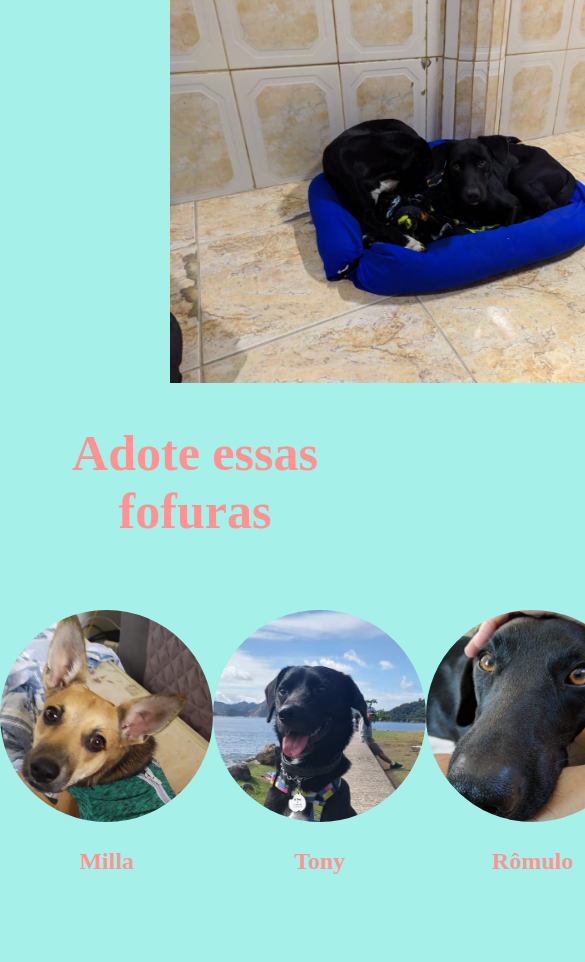
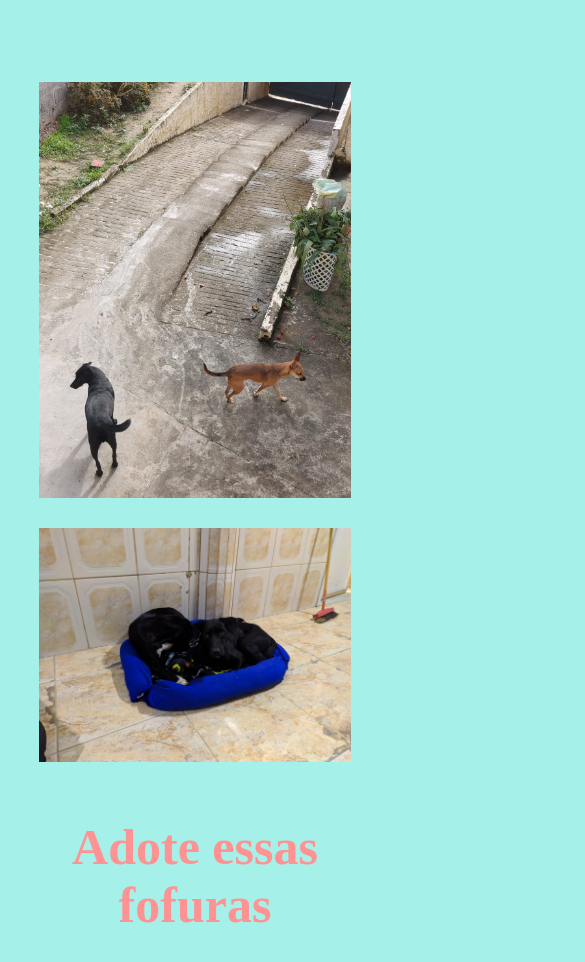
Before and after one commit to amandaafreitas/programadores-cariocas, a plain HTML site: page projeto-adote-aqui/index.html in a window 390 px wide. Shown: the part 730-1692 px from the top of the page, 585 px wide, since content can reach past the window. Drawn offline with Linux system fonts and the light colour scheme.

Commit message:
colocando responsividade

```diff
--- a/projeto-adote-aqui/css/style.css
+++ b/projeto-adote-aqui/css/style.css
@@ -126,3 +126,46 @@ a {
 .imagem-abrigo {
   height: 400px;
 }
+
+/* responsividade */
+
+@media (max-width: 768px) {
+  body {
+    width: 100vw;
+  }
+  .navegacao {
+    width: inherit;
+    flex-direction: column;
+    align-items: center;
+  }
+  .sobre-texto-paragrafos {
+    width: 80%;
+  }
+  .imagens-abrigo {
+    flex-direction: column;
+    width: auto;
+    align-items: center;
+  }
+
+  .imagem-abrigo {
+    width: 80%;
+    height: 80%;
+    margin: 15px;
+  }
+
+  .cachorros-adocao {
+    display: grid;
+    grid-template-columns: 1fr 1fr;
+  }
+
+  .rodape {
+    height: auto;
+  }
+}
+
+@media (max-width: 425px) {
+  .cachorros-adocao {
+    display: flex;
+    flex-direction: column;
+  }
+}
--- a/projeto-adote-aqui/index.html
+++ b/projeto-adote-aqui/index.html
@@ -30,8 +30,12 @@
 
         <section class="sobre-texto">
             <h1>Sobre o abrigo</h1>
-            <p id="paragrafo-1"> O abrigo foi criado em 2013 por nossa fundadora, Amanda Freitas, que procurava por voluntários para ajudar a resgatar animais de rua na cidade do Rio de Janeiro.</p>
-            <p id="paragrafo-2">Hoje contamos com mais de 50 voluntários ajudando na missão de resgatar animais indefesos e desesperados por socorro.Todo mês a ong Adote aqui promove feiras de adoção de cachorros e gatos, com o objetivo de buscar lares responsáveis para esses animaizinhos. Temos como objetivo aumentar o espaço do abrigo para acolher mais anmais e para isso contamos com sua ajuda, ainda que pequena, já fará uma enorme diferença na vida desses animaizinhos</p>
+            <div class="sobre-texto-paragrafos">
+                <p id="paragrafo-1"> O abrigo foi criado em 2013 por nossa fundadora, Amanda Freitas, que procurava por voluntários para ajudar a resgatar animais de rua na cidade do Rio de Janeiro.</p>
+                <p id="paragrafo-2">Hoje contamos com mais de 50 voluntários ajudando na missão de resgatar animais indefesos e desesperados por socorro.Todo mês a ong Adote aqui promove feiras de adoção de cachorros e gatos, com o objetivo de buscar lares responsáveis para esses animaizinhos. Temos como objetivo aumentar o espaço do abrigo para acolher mais anmais e para isso contamos com sua ajuda, ainda que pequena, já fará uma enorme diferença na vida desses animaizinhos</p>
+            </div>
+
+
 
             <div class="imagens-abrigo">
                 <img src="/projeto-adote-aqui/imagens/abrigo.jpeg" alt=" imagem do abrigo" class="imagem-abrigo">
```
